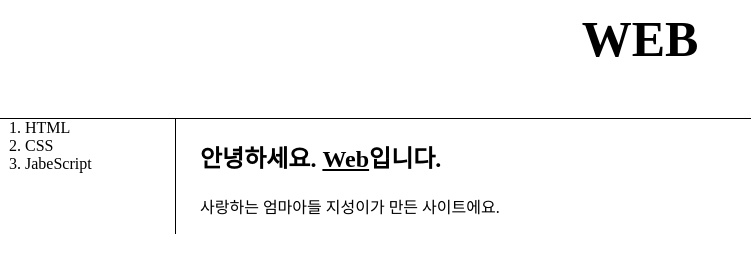
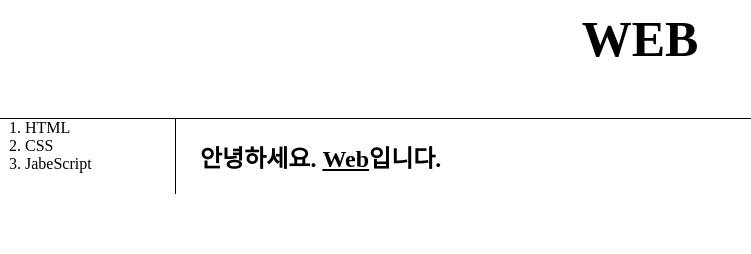
Before and after one commit to wltjd1688/web-coding1-, a plain HTML site: page index.html in a window 1280 px wide. Shown: the whole page, without its empty margins (0-751 px from the left). Drawn offline with Linux system fonts and the light colour scheme.

Commit message:
Update index.html

```diff
--- a/index.html
+++ b/index.html
@@ -24,7 +24,6 @@
       </ol>
     -->
       <h2>안녕하세요. <u>Web</u>입니다.</h2>
-      <p>사랑하는 엄마아들 지성이가 만든 사이트에요.</p>
     </div>
   </div>
 </body>
```
